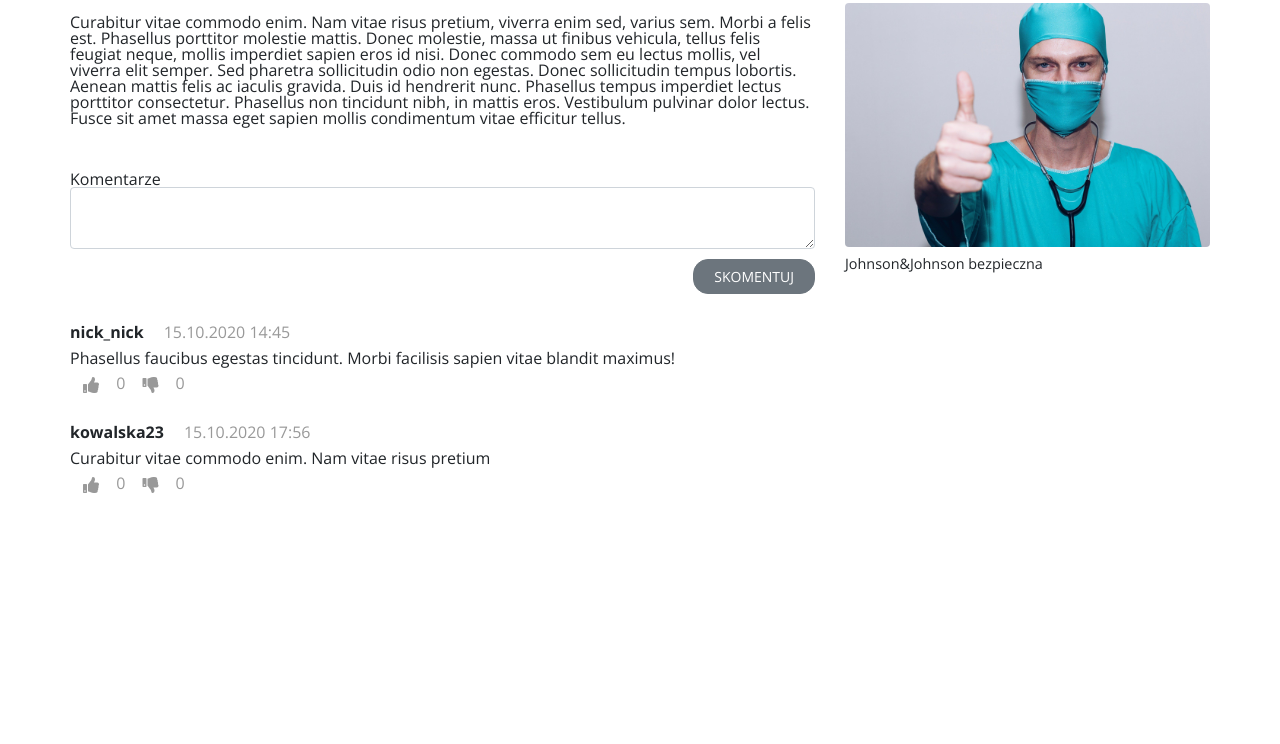
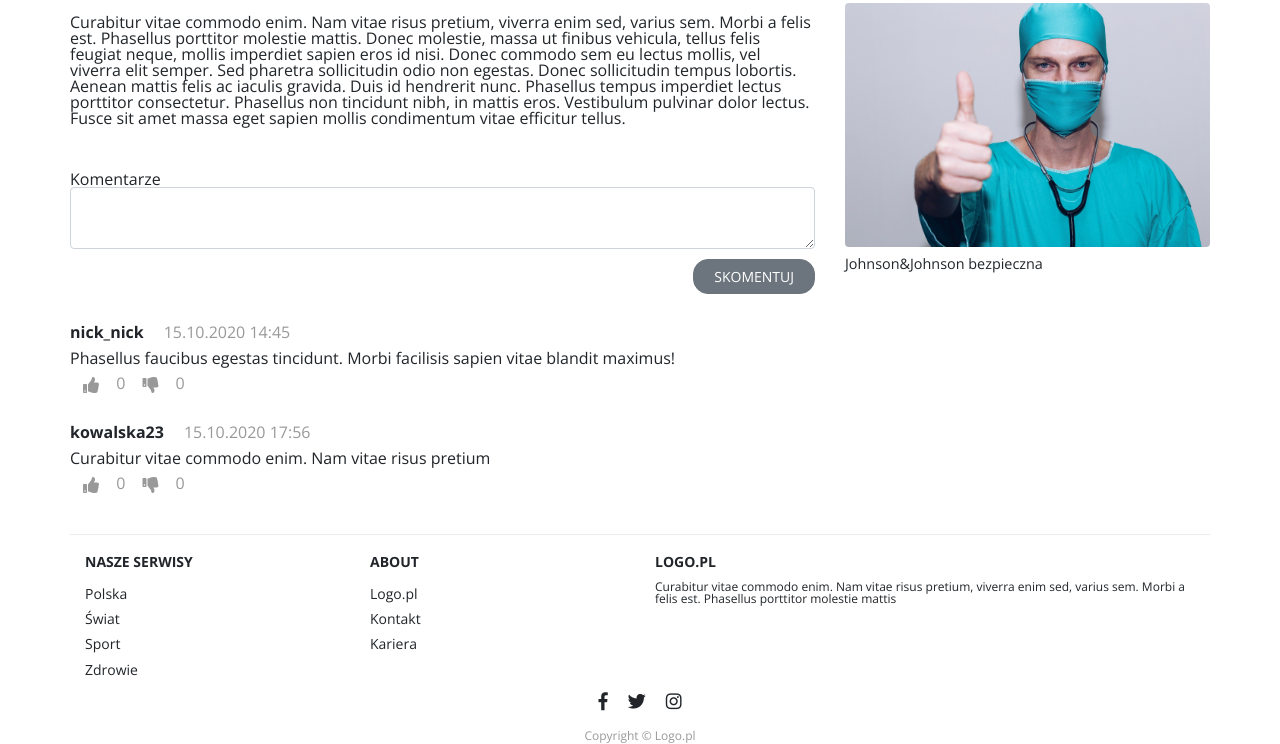
Before and after one commit to martafrackiewicz/article-page, a website: page index.html in a window 1280 px wide. Shown: the part 1006-1750 px from the top of the page. Before the commit the page ends 1520 px from the top, so only its background shows below. Drawn offline with nearby package versions, Linux system fonts and the light colour scheme; files whose address does not match are found by name.

Commit message:
Add and style footer

```diff
--- a/index.html
+++ b/index.html
@@ -163,7 +163,43 @@
                         </figure>
                     </aside>
                 </div> <!--end of sidebar-->
+            </div> <!--end of main row-->
         </div> <!--end of main container-->
+
+        <footer class="footer">
+            <div class="container footer-container">
+                <div class="row">
+                    <div class="col-6 col-md-3 footer-column">
+                        <h3 class="footer-column-title">Nasze serwisy</h3>
+                        <ul class="footer-column-list">
+                            <li><a href="#" class="footer-column-list-link text-reset">Polska</a></li>
+                            <li><a href="#" class="footer-column-list-link text-reset">Świat</a></li>
+                            <li><a href="#" class="footer-column-list-link text-reset">Sport</a></li>
+                            <li><a href="#" class="footer-column-list-link text-reset">Zdrowie</a></li>
+                        </ul>
+                    </div>
+                    <div class="col-6 col-md-3 footer-column">
+                        <h3 class="footer-column-title">About</h3>
+                        <ul class="footer-column-list">
+                            <li><a href="#" class="footer-column-list-link text-reset">Logo.pl</a></li>
+                            <li><a href="#" class="footer-column-list-link text-reset">Kontakt</a></li>
+                            <li><a href="#" class="footer-column-list-link text-reset">Kariera</a></li>
+                        </ul>
+                    </div>
+                    <div class=" col-12 col-md-6 footer-column text">
+                        <h3 class="footer-column-title">Logo.pl</h3>
+                        <p class="footer-column-text">Curabitur vitae commodo enim. Nam vitae risus pretium, viverra enim sed, varius sem. Morbi a felis est. Phasellus
+                        porttitor molestie mattis</p>
+                    </div>
+                    <div class="col footer-column-social">
+                        <a href="https://www.facebook.com/home.php"><i class="fab fa-facebook-f"></i></a>
+                        <a href="https://twitter.com/home"><i class="fab fa-twitter"></i></a>
+                        <a href="https://www.instagram.com/"><i class="fab fa-instagram"></i></a>
+                    </div>
+                </div>
+                <p class="copyright">Copyright © Logo.pl</p>
+            </div>
+        </footer>
 
     </div> <!--end of wrap-->
 </body>
--- /dev/null
+++ b/scss/elements/_footer.scss
@@ -0,0 +1,62 @@
+@import "../scss/settings/colors";
+
+.footer {
+    margin-top: 20px;
+    font-size: 14px;
+
+    &-container {
+        border-top: 1px solid $c-footer-border;
+        padding: 20px;
+    }
+
+    &-column-title {
+        margin-top: 20px;
+        margin-bottom: 12px;
+        font-weight: bold;
+        font-size: inherit;
+        text-transform: uppercase;
+    }
+
+    &-column-list {
+        list-style: none;
+        line-height: 1.8;
+        font-size: inherit;
+        padding: 0;
+
+        &-link {
+            text-decoration: none;
+
+            &:hover {
+                opacity: 0.8;
+                text-decoration: none;
+            }
+        }
+    }
+
+    &-column-text {
+        font-size: 12px;
+    }
+
+    &-column-social {
+        display: flex;
+        justify-content: center;
+        align-items: center;
+        font-size: 18px;
+
+        i {
+            padding: 10px;
+            color: $c-footer-social;
+
+            &:hover {
+                opacity: 0.8;
+            }
+        }
+    }
+
+    .copyright {
+        margin-top: 10px;
+        font-size: 12px;
+        color: $c-footer-copyright;
+        text-align: center;
+    }
+}
--- a/scss/main.scss
+++ b/scss/main.scss
@@ -6,6 +6,7 @@
 @import "elements/article";
 @import "elements/sidebar";
 @import "elements/comments";
+@import "elements/footer";
 
 * {
     box-sizing: border-box;
--- a/scss/settings/_colors.scss
+++ b/scss/settings/_colors.scss
@@ -4,3 +4,7 @@ $c-article-date: #999999;
 $c-comment-date: #999999;
 $c-comment-votes: #999999;
 $c-comment-votes-hover: #212529;
+$c-footer-border:  #ececec;
+$c-footer-link:  #212529;
+$c-footer-social:  #212529;
+$c-footer-copyright:  #999999;
```
Also changed, not shown: css/main.css, 1 other file. Lines whose indentation alone changed are shown as unchanged.
